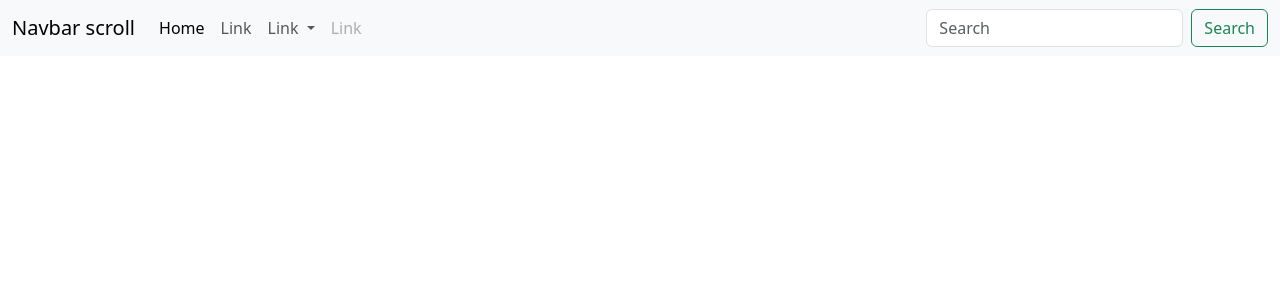
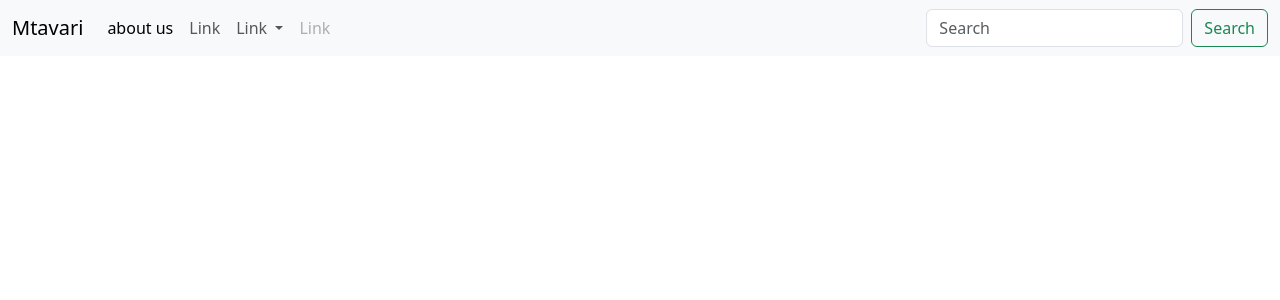
Before and after one commit to yvabu/python-project, a Python web app: template templates/index.html in a window 1280 px wide. Shown: the top 300 px of the page. Run offline with Jinja, Linux system fonts and the light colour scheme; the template is opened without the code that fills it, so the values that code supplies are empty.

Commit message:
initial commit

```diff
--- a/templates/index.html
+++ b/templates/index.html
@@ -10,14 +10,14 @@
      <header>
           <nav class="navbar navbar-expand-lg bg-body-tertiary">
   <div class="container-fluid">
-    <a class="navbar-brand" href="#">Navbar scroll</a>
+    <a class="navbar-brand" href="#">Mtavari</a>
     <button class="navbar-toggler" type="button" data-bs-toggle="collapse" data-bs-target="#navbarScroll" aria-controls="navbarScroll" aria-expanded="false" aria-label="Toggle navigation">
       <span class="navbar-toggler-icon"></span>
     </button>
     <div class="collapse navbar-collapse" id="navbarScroll">
       <ul class="navbar-nav me-auto my-2 my-lg-0 navbar-nav-scroll" style="--bs-scroll-height: 100px;">
         <li class="nav-item">
-          <a class="nav-link active" aria-current="page" href="#">Home</a>
+          <a class="nav-link active" aria-current="page" href="#">about us</a>
         </li>
         <li class="nav-item">
           <a class="nav-link" href="#">Link</a>
@@ -44,10 +44,10 @@
     </div>
   </div>
 </nav>
+     </header>
+     <section>
 
-
-     </header>
-     <section></section>
+     </section>
      <footer></footer>
 </body>
 <script src="https://cdn.jsdelivr.net/npm/bootstrap@5.3.5/dist/js/bootstrap.bundle.min.js" integrity="sha384-k6d4wzSIapyDyv1kpU366/PK5hCdSbCRGRCMv+eplOQJWyd1fbcAu9OCUj5zNLiq" crossorigin="anonymous"></script>
```
